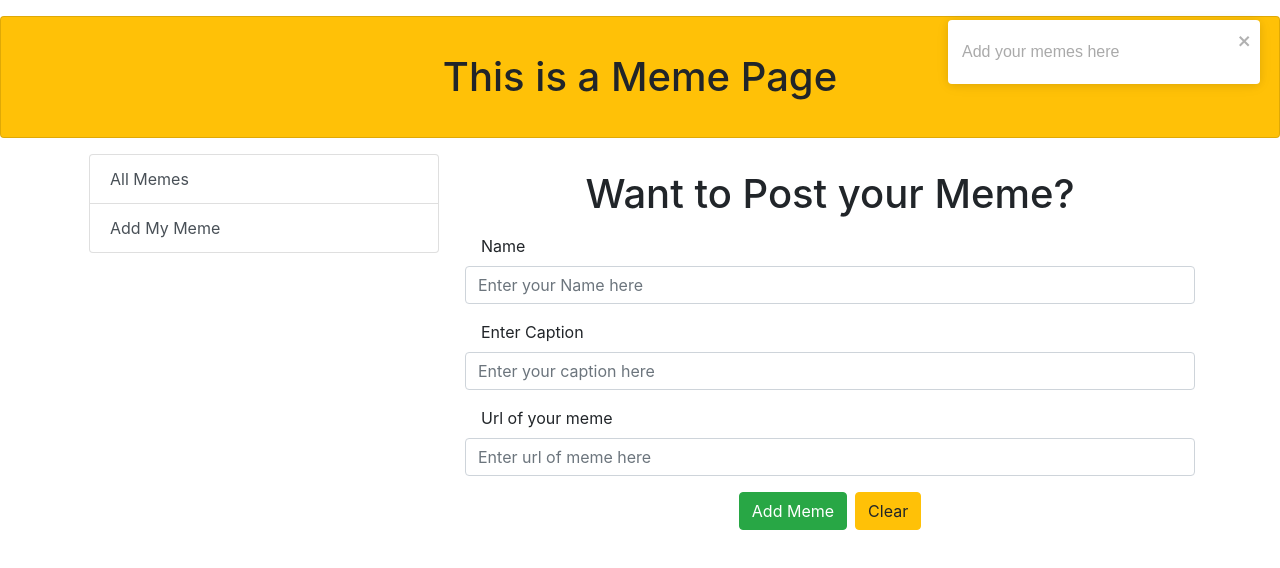
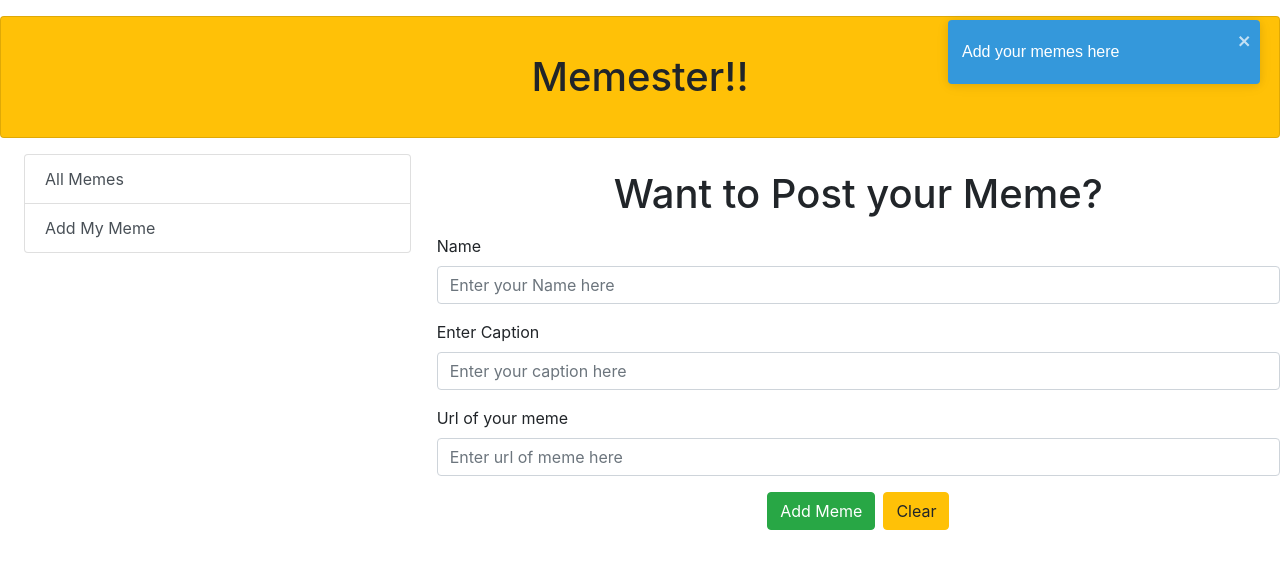
Before and after one commit to anmol1point0/Xmeme-Frontend, a React (Create React App) app: page /add-memes in a window 1280 px wide. Shown: the top 568 px of the page. Built offline with nearby package versions, Linux system fonts and the light colour scheme.

Commit message:
Redirection from add to all done and duplication of the image is handled

```diff
--- a/src/App.js
+++ b/src/App.js
@@ -10,23 +10,27 @@ import AllMemes from "./components/AllMemes";
 import Header from "./components/Header";
 import Menus from './components/Menus';
 
+
+
 function App() {
   return (
-    <div>
+    <div style={{"background-color":"dark"}}>
         <Router>
         <Header/>
-        <Container>
 
         <Row>
           <Col md={4}>
               <Menus/>
+              <br>
+              </br>
+
           </Col>
           <Col md={8}>
               <Route path="/" component={AllMemes} exact/>
               <Route path="/add-memes" component={AddMemes} exact/>
           </Col>
         </Row>
-        </Container>
+
         </Router>
 
     </div>
--- /dev/null
+++ b/src/api/Gifs.js
@@ -0,0 +1,2 @@
+const gif_url="https://media.giphy.com/media/1zN2433DxGL4I/giphy.gif";
+export default gif_url;
--- a/src/components/AddMemes.js
+++ b/src/components/AddMemes.js
@@ -5,13 +5,14 @@ import axios from "axios";
 import base_url from "../api/base_url";
 import {toast,ToastContainer} from "react-toastify";
 import 'react-toastify/dist/ReactToastify.css';
+import { useHistory } from 'react-router-dom';
 
 toast.configure();
 const AddMemes=()=>{
-
+    const history = useHistory();
     const [meme,setMemes] =  useState({});
     useEffect(()=>{
-        toast("Add your memes here");
+        toast.info("Add your memes here");
         document.title="Add Memes";
 
     },[])
@@ -28,19 +29,31 @@ const AddMemes=()=>{
                 console.log(`${data}`)
                 console.log(response);
                 toast("posted successfully");
+                redirect();
             },
             (error)=>{
                 console.log(error);
-                toast.error("Error occured");
+                toast.error("Sorry this Meme is already posted!");
             }
         )
     }
+    const redirect=()=>{
+        history.push("/");
+    }
+    const resetForm = () => {
+        setMemes({
+            ...meme,
+            name: '',
+            caption: '',
+            imageaddress: ' '
+        })
+     }
     <ToastContainer />
     return <Fragment>
         <h1 className="text-center my-3"> Want to Post your Meme?</h1>
-        <Form onSubmit={handleForm}>
+        <Form>
             <FormGroup >
-                <label for = "name" className="mx-3">Name</label>
+                <label for = "name">Name</label>
                 <Input
                     type="text"
                     placeholder="Enter your Name here"
@@ -52,7 +65,7 @@ const AddMemes=()=>{
                     />
             </FormGroup>
             <FormGroup>
-                <label className="mx-3">Enter Caption</label>
+                <label >Enter Caption</label>
                 <Input
                 type="text"
                 placeholder="Enter your caption here"
@@ -64,7 +77,7 @@ const AddMemes=()=>{
                 />
             </FormGroup>
             <FormGroup>
-                <label className="mx-3">Url of your meme</label>
+                <label>Url of your meme</label>
                 <Input
                 type="url"
                 placeholder="Enter url of meme here"
@@ -76,8 +89,8 @@ const AddMemes=()=>{
                 />
             </FormGroup>
             <Container className="text-center">
-                <Button type = "submit" color="success">Add Meme</Button>
-                <Button color="warning" className="ml-2">Clear</Button>
+                <Button type = "submit" color="success" onClick={handleForm} >Add Meme</Button>
+                <Button reset color="warning" className="ml-2"  >Clear</Button>
             </Container>
         </Form>
     </Fragment>
--- a/src/components/AllMemes.js
+++ b/src/components/AllMemes.js
@@ -11,7 +11,6 @@ const AllMemes=()=>{
 
     useEffect(()=>{
         document.title="All Memes";
-        toast("These are all memes for you!!");
         getAllMemes();
     },[])
 
@@ -22,12 +21,12 @@ const AllMemes=()=>{
     const getAllMemes=()=>{
         axios.get(`${base_url}/memes`).then(
             (response)=>{
-                //toast.success("course loaded");
+                toast.success("Memes loaded..Enjoy!!");
                 console.log(response);
                 setMemes(response.data);
             },
             (error)=>{
-                //toast.error("Error fetching response");
+                toast.error("Error fetching response, Please sit back we are looking into it :)");
                 console.log(error);
             }
         )
@@ -36,11 +35,13 @@ const AllMemes=()=>{
 
     <ToastContainer/>
     return(
-        <div>
-            <h1> These are the Memes for you!</h1>
+        <div className="text-center">
+            <h1 style={{color:"green"}}> These are the Memes for you!</h1>
+            <br>
+            </br>
             {
                 memes.length>0? memes.map((item)=>
-                    <Memes key = {item.id} meme={item} />):"No Memes"
+                    <Memes key = {item.id} meme={item} />):"No Memes  :("
             }
         </div>
     )
--- a/src/components/Header.js
+++ b/src/components/Header.js
@@ -1,12 +1,13 @@
 import React from "react";
 import {Card,CardBody} from "reactstrap";
+
 
 const Header=()=>{
     return(
     <div>
             <Card className="text_center my-3 bg-warning">
             <CardBody>
-                <h1 className="text-center my-3"> This is a Meme Page</h1>
+                <h1 className="text-center my-3"> Memester!!</h1>
             </CardBody>
             </Card>
 
--- a/src/components/Memes.js
+++ b/src/components/Memes.js
@@ -1,7 +1,6 @@
 import React from "react";
 import {
     Card,
-    CardBody,
     CardImg,
     CardSubtitle, CardTitle
 } from "reactstrap";
@@ -10,16 +9,18 @@ const Memes=({meme})=>{
 
     return(
 
-        <Card className="text-center my-2" style={{backgroundColor:'blue'}}>
-            <CardBody>
-                <CardTitle style={{fontWeight: 'bold', fontSize: 50}}>
-                    {meme.name}
+        <Card className="text-center my-2" style={{backgroundColor:'powderblue'}}>
+
+                <CardTitle style={{ fontSize: 25, textAlign: "left"}}>
+                    <i style={{fontWeight: 'bold'}}>Name</i>: {meme.name}
                 </CardTitle>
-                <CardSubtitle style={{fontSize: 70}} className="my-2">
-                    {meme.caption}
+
+            <CardImg  style={{"margin-top": "0px"}} src={meme.imageaddress} alt="Card image cap" />
+
+            <CardSubtitle style={{fontSize: 25, textAlign: "left"}} className="my-2">
+            <i style={{fontWeight: 'bold'}}>Caption</i>: {meme.caption}
                 </CardSubtitle>
-            </CardBody>
-            <CardImg  src={meme.imageaddress} alt="Card image cap" />
+
         </Card>
 
     );
--- a/src/components/Menus.js
+++ b/src/components/Menus.js
@@ -4,7 +4,7 @@ import { ListGroup } from "reactstrap"
 
 const Menus=()=>{
     return(
-        <ListGroup>
+        <ListGroup style={{"margin-left":"20px"}}>
             <Link className="list-group-item list-group-item-action mx-1" tag="a" to="/">
                 All Memes
             </Link>
```
